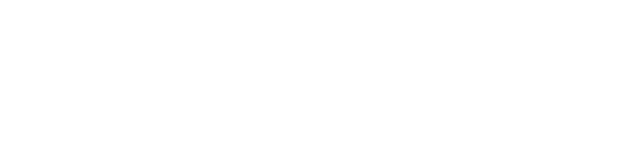
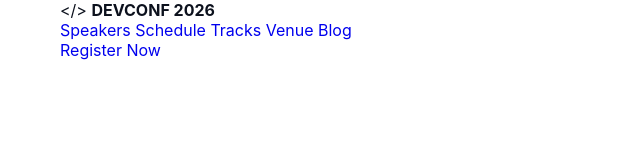
Before and after one commit to NmrRaihan/ph-assignment-1, a plain HTML site: page index.html in a window 1280 px wide. Shown: the whole page, without its empty margins (0-640 px from the left). Drawn offline with Linux system fonts and the light colour scheme.

Commit message:
Update index.html and style.css

```diff
--- a/index.html
+++ b/index.html
@@ -1,11 +1,36 @@
 <!DOCTYPE html>
 <html lang="en">
+
 <head>
     <meta charset="UTF-8">
     <meta name="viewport" content="width=device-width, initial-scale=1.0">
+    <link rel="stylesheet" href="./style.css">
     <title>Document</title>
 </head>
+
 <body>
+    <!-- Nav Bar -->
+    <header class="site-header">
+        <div class="container header-wrap">
+            <div class="brand">
+                <span class="code-tag">&lt;/&gt;</span>
+                <strong>DEVCONF 2026</strong>
+            </div>
+
+            <nav class="main-nav">
+                <a href="#speakers">Speakers</a>
+                <a href="#schedule">Schedule</a>
+                <a href="#tracks">Tracks</a>
+                <a href="#venue">Venue</a>
+                <a href="#blog">Blog</a>
+            </nav>
+
+            <div class="header-cta">
+                <a href="#pricing" class="btn btn-blue">Register Now</a>
+            </div>
+        </div>
+    </header>
 
 </body>
+
 </html>
--- a/style.css
+++ b/style.css
@@ -0,0 +1,22 @@
+* {
+  margin: 0;
+  padding: 0;
+  box-sizing: border-box;
+}
+
+body {
+  font-family: 'Inter', sans-serif;
+  color: #0c111d;
+  background: #ffffff;
+  min-width: 1200px;
+}
+
+a {
+  text-decoration: none;
+}
+
+.container {
+  width: 1200px;
+  margin: 0 auto;
+  padding: 0 20px;
+}
```
